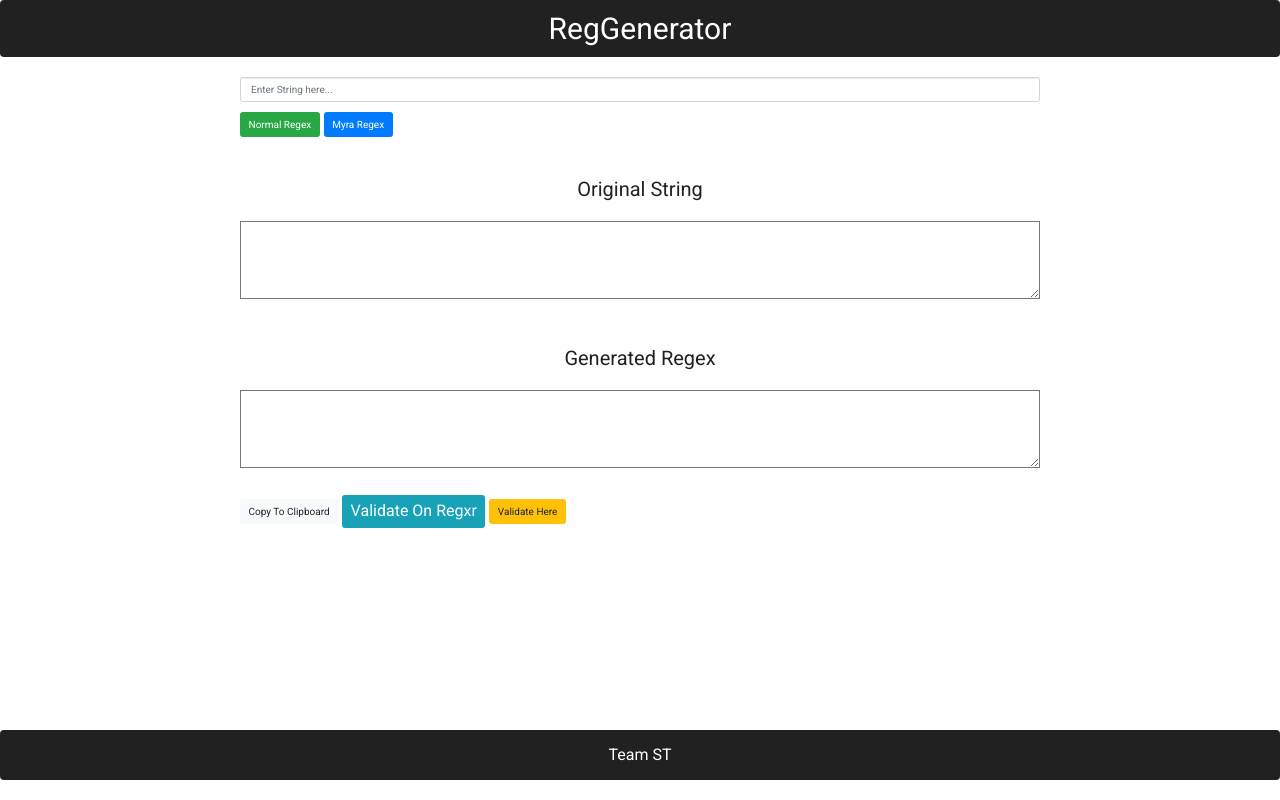
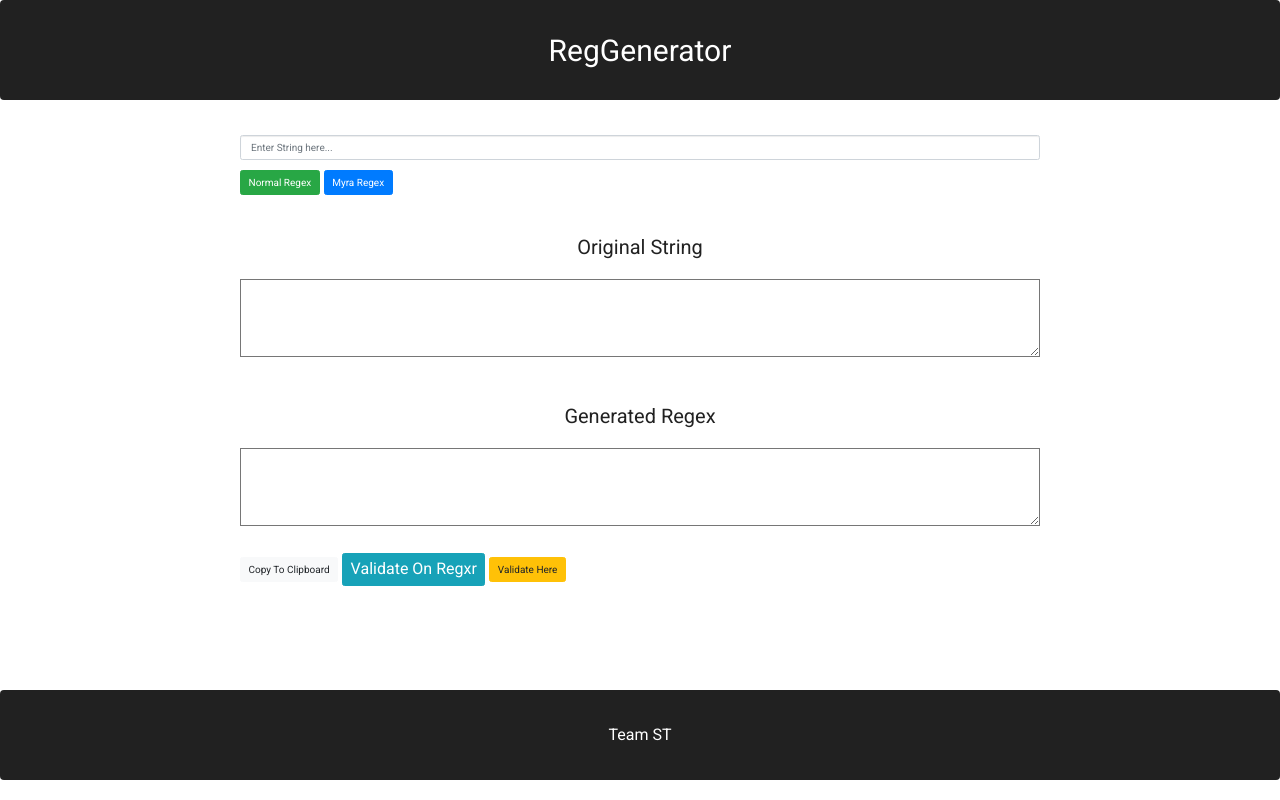
Before and after one commit to umerfat/RegGenerator, a Flask app: page / in a window 1280 px wide. Run offline with Flask 2, Linux system fonts and the light colour scheme; some libraries are stand-ins or nearby versions.

Commit message:
pushing changes made in height of header and foter

```diff
--- a/templates/StringForm.html
+++ b/templates/StringForm.html
@@ -39,6 +39,7 @@
 			margin-bottom: 20px;
 			/* change nav bg color */
 			background: #212121;
+			height:100px;
 		}
 		.pt-50{
 			padding-top: 20px;
@@ -50,6 +51,7 @@
 			position:absolute;
 			bottom:0;
 			width:100%;
+			height:90px;
 		}
 		.footer-heading{
 			display: block;
@@ -75,7 +77,7 @@
 						<form method="post">
 							<div class="row">
 								<div class="col-sm-12 col-md-12 col-lg-12">
-									<div class="form-group">
+									<div class="form-group" style="margin-top:15px">
 										<label for="string" class="sr-only">Enter the String</label>
 										<input name="string" type="text" class="form-control" id="string"  placeholder=" Enter String here..." required/>
 									</div>
```
